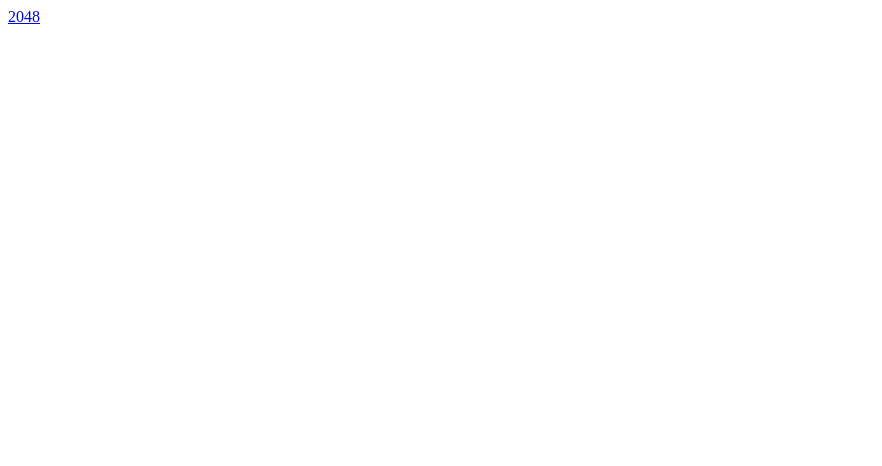
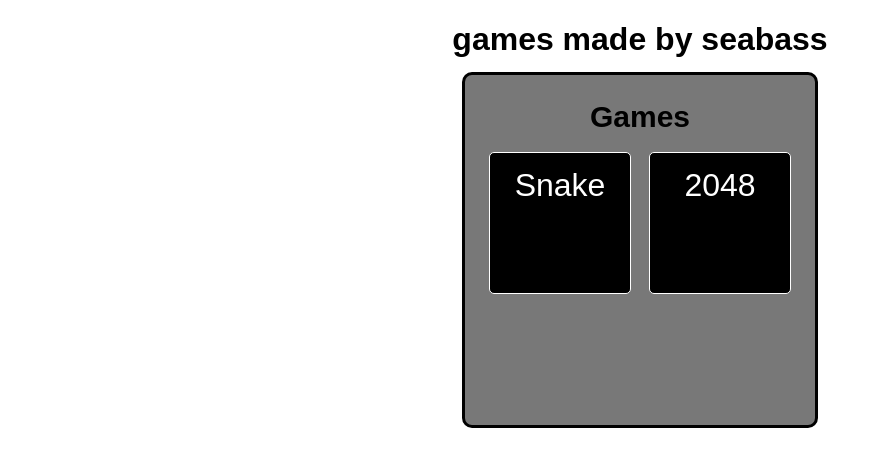
Before and after one commit to sebaillie/sebaillie.github.io, a plain HTML site: page index.html in a window 1280 px wide. Shown: the whole page, without its empty margins (0-882 px from the left). Drawn offline with Linux system fonts and the light colour scheme.

Commit message:
home 1.1

```diff
--- a/index.html
+++ b/index.html
@@ -1,9 +1,23 @@
 <!DOCTYPE html>
 <html>
 <head>
-	<title>Index</title>
+	<title>sebaillie homepage</title>
+	<link rel="stylesheet" type="text/css" href="styles.css">
+	<h1>games made by seabass</h1>
 </head>
 <body>
-	<a href="https://sebaillie.github.io/2048/">2048</a>
+	<div class="projects">
+		<h2>Games</h2>
+		<a href="https://sebaillie.github.io/snake/">
+			<div class="item snake">
+				<p>Snake</p>
+			</div>
+		</a>
+		<a style="display: block" href="https://sebaillie.github.io/2048/">
+			<div class="item twenty">
+				<p>2048</p>
+			</div>
+		</a>
+	</div>
 </body>
 </html>
--- /dev/null
+++ b/styles.css
@@ -0,0 +1,60 @@
+* {
+	font-family: arial;
+}
+
+h1 {
+	text-align: center;
+}
+
+.projects {
+	transform: translate(-50%, -50%);
+	width: 350px;
+	height: 350px;
+	border: 3px solid black;
+	border-radius: 10px;
+	background-color: rgb(120, 120, 120);
+	position: fixed;
+	left: 50%;
+	top: 250px;
+}
+
+h2 {
+	text-align: center;
+	font-size: 30px;
+}
+
+.item {
+	transform: translate(-50%, -50%);
+		position: absolute;
+	background-color: black;
+	color: white;
+	width: 140px;
+	height: 140px;
+	border: 1px solid white;
+	border-radius: 5px;
+}
+
+.item:hover {
+	background-color: rgb(51, 51, 51);
+	width: 145px;
+	height: 145px;
+}
+
+.snake {
+	position: absolute;
+	left: 95px;
+	bottom: 60px;
+}
+
+.twenty {
+	position: absolute;
+	left: 255px;
+	bottom: 60px;
+}
+
+p {
+	font-size: 200%;
+	transform: translate(-50%, -50%);
+	position: absolute;
+	left: 50%;
+}
```
